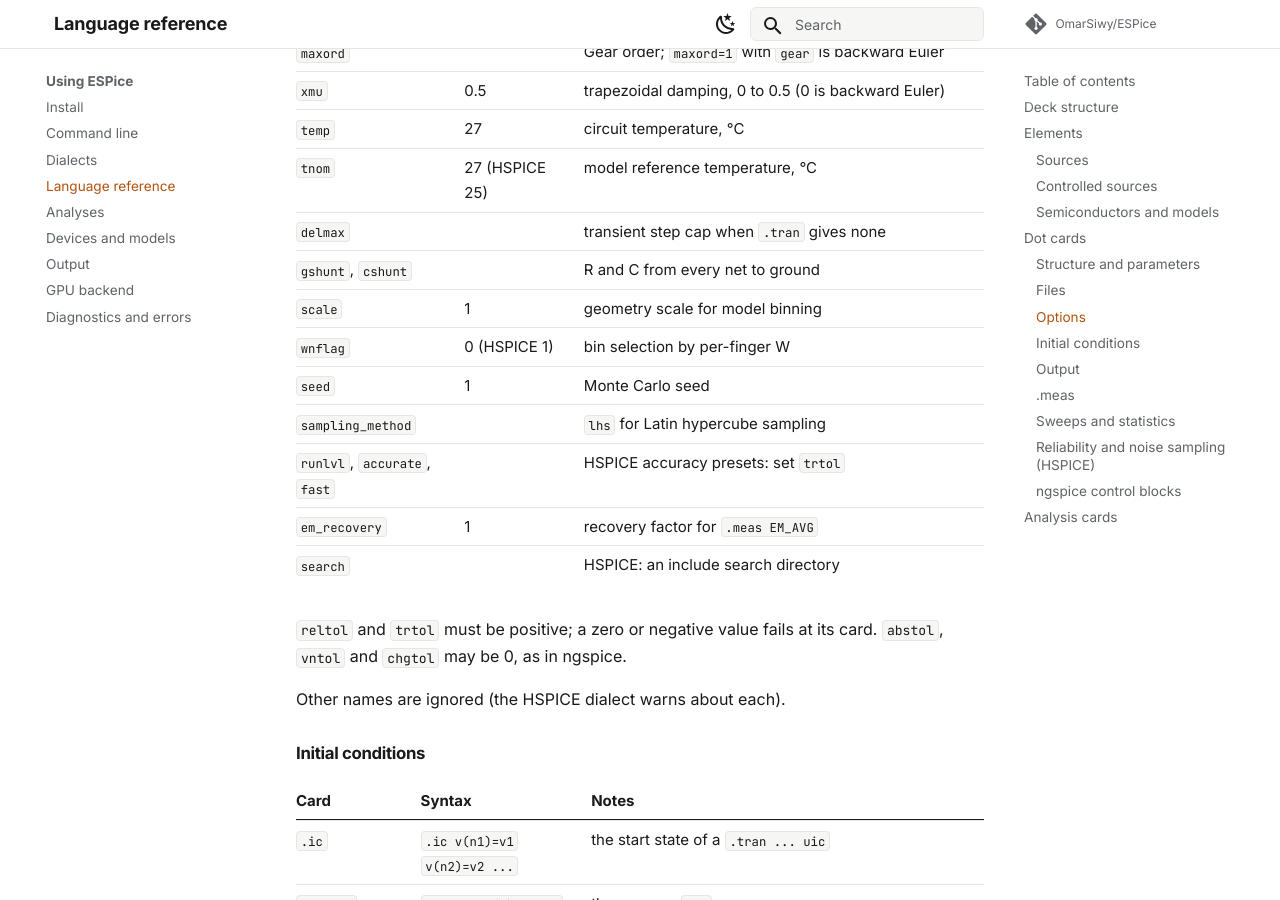
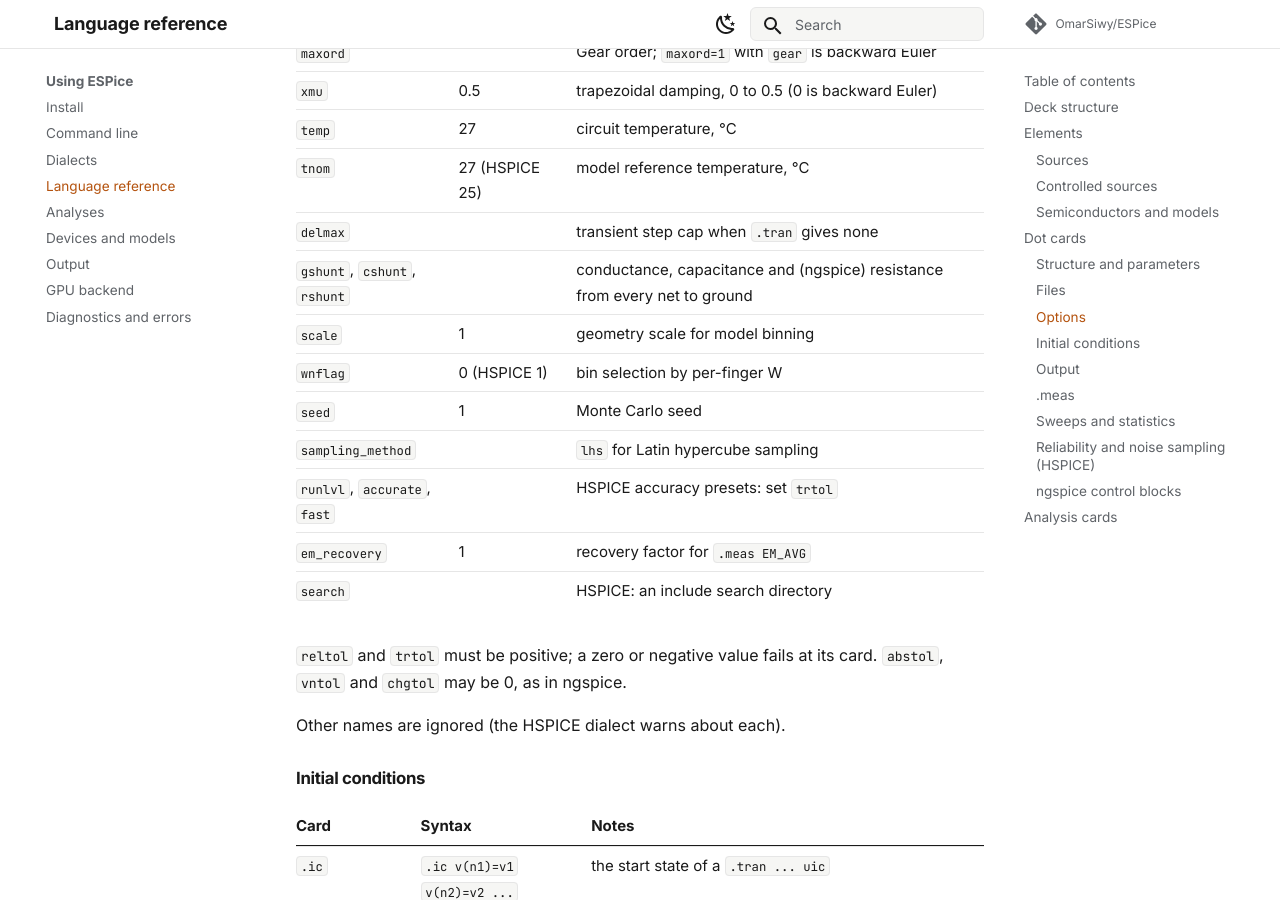
Before and after one commit to OmarSiwy/ESPice, an MkDocs documentation site: the page built from docs/using/reference.md, in a window 1280 px wide and 900 px high, scrolled down 6351 px. Built offline with MkDocs 1.6.1 and Material for MkDocs 9.7.7, drawn with Linux system fonts in a browser that asks for light colours; comment, search, counter and statistics services are not loaded.

Commit message:
frontend: .options rshunt puts a resistor from every node to ground (#11)
ngspice's rshunt was read and dropped, so floating nodes stayed singular
and `1 mA into 1k || rshunt=1k` read 1 V instead of 0.5 V. It now adds an
`r.rshunt.<net>` card per net, the way gshunt adds its conductance.
op/option_rshunt_ngspice checks it against ngspice 45 (0.4 V, 0.2 V).

```diff
--- a/docs/using/reference.md
+++ b/docs/using/reference.md
@@ -181,7 +181,7 @@
 | `temp` | 27 | circuit temperature, °C |
 | `tnom` | 27 (HSPICE 25) | model reference temperature, °C |
 | `delmax` | | transient step cap when `.tran` gives none |
-| `gshunt`, `cshunt` | | R and C from every net to ground |
+| `gshunt`, `cshunt`, `rshunt` | | conductance, capacitance and (ngspice) resistance from every net to ground |
 | `scale` | 1 | geometry scale for model binning |
 | `wnflag` | 0 (HSPICE 1) | bin selection by per-finger W |
 | `seed` | 1 | Monte Carlo seed |
```
Also changed, not shown: CHANGELOGS.md (+1 -0 lines), 6 other files.
